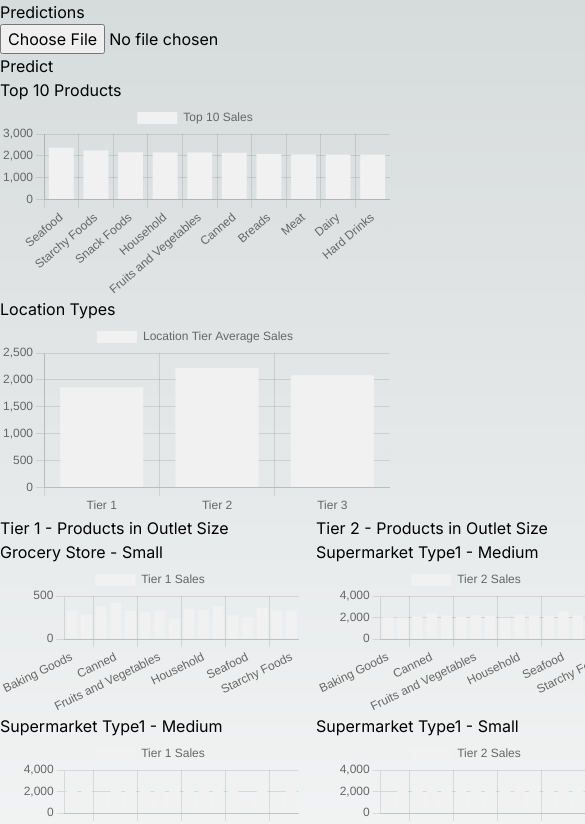
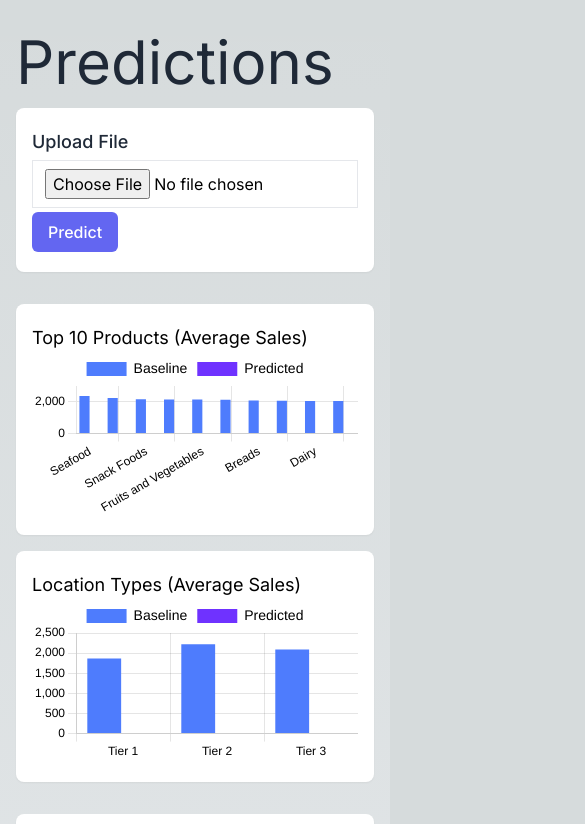
Before and after one commit to sshahniaz/major-project-frontend, a Next.js app in the folder the-catalyst/: page /prediction in a window 390 px wide. Shown: the top 824 px of the page, 585 px wide, since content can reach past the window. Built offline with nearby package versions, Linux system fonts and the light colour scheme.

Commit message:
updated and semi complete

```diff
--- a/the-catalyst/app/globals.css
+++ b/the-catalyst/app/globals.css
@@ -5,16 +5,18 @@
 :root {
   --foreground-rgb: 0, 0, 0;
   --background-start-rgb: 214, 219, 220;
-  --background-end-rgb: 255, 255, 255;
+  --background-end-rgb: 246, 248, 252;
 }
 
 @media (prefers-color-scheme: dark) {
   :root {
     --foreground-rgb: 255, 255, 255;
-    --background-start-rgb: 0, 0, 0;
-    --background-end-rgb: 0, 0, 0;
+    --background-start-rgb: 20, 20, 40;
+    --background-end-rgb: 20, 27, 45;
   }
 }
+
+
 
 body {
   color: rgb(var(--foreground-rgb));
@@ -26,6 +28,18 @@ body {
     rgb(var(--background-start-rgb));
 }
 
+.chartjs-chart .chartjs-legend .chartjs-legend-item span.chartjs-legend-text {
+  color: rgb(255, 255, 255); /* Default color for all labels */
+}
+
+input[type="file"]{
+  /* appearance: none; */
+  /* border: 1px rgb(209 213 219);
+  border-radius: 0.375rem;
+
+  width: 100%; */
+}
+
 @layer utilities {
   .text-balance {
     text-wrap: balance;
--- a/the-catalyst/app/prediction/page.tsx
+++ b/the-catalyst/app/prediction/page.tsx
@@ -5,6 +5,7 @@ import axios from 'axios';
 import { Chart as ChartJS, BarElement, CategoryScale, LinearScale, PointElement, LineElement, Legend, Title } from 'chart.js';
 import { ProductType, OutletSize, OutletType, LocationType, SalesData, Top10ProductTypesSalesInterface } from '@/types/types';// Assuming 'types' folder for interfaces
 import { Line, Bar } from 'react-chartjs-2';
+import { color } from 'chart.js/helpers';
 
 ChartJS.register(
   BarElement,
@@ -23,6 +24,7 @@ interface ChartData {
     data: number[];
     backgroundColor: string;
     borderColor: string;
+    labelColor?: string;
   }[];
 }
 
@@ -30,27 +32,12 @@ interface ChartData {
 
 
 const Prediciton = () => {
-  const [formData, setFormData] = useState<{ predictedResult: any } | null>(null);
+  const [formData, setFormData] = useState<any | null>(null);
   const [isLoading, setIsLoading] = useState(false);
   const [error, setError] = useState<any>(null);
   const [ baselineData, setBaselineData ] = useState<SalesData | null>(null); // Stores baseline data
-
-
-
-
-
-  // const encodingMaps = {
-  //   OutletSize: { 0: 'Small', 1: 'Medium', 2: 'High' },
-  //   OutletType: {
-  //     0: 'Grocery Store',
-  //     1: 'Supermarket Type1',
-  //     2: 'Supermarket Type2',
-  //     3: 'Supermarket Type3',
-  //   },
-  //   LocationType: { 2: 'Tier 3', 1: 'Tier 2', 0: 'Tier 1' },
-  // };
-
-
+  const [predictedResult, setPredictedResult] = useState<SalesData | null>(null); // Stores predicted result
+  const [isDarkMode, setIsDarkMode] = useState(false);
   useEffect(() => {
     const fetchBaselineData = async () => {
       try {
@@ -62,8 +49,16 @@ const Prediciton = () => {
       }
 
     }
+    fetchBaselineData();
 
-    fetchBaselineData();
+    const mediaQuery = window.matchMedia('(prefers-color-scheme: dark)');
+    setIsDarkMode(mediaQuery.matches);
+
+    const handleChange = (event : any) => setIsDarkMode(event.matches);
+    mediaQuery.addEventListener('change', handleChange);
+
+    return () => mediaQuery.removeEventListener('change', handleChange);
+
   }, []);
 
   // console.log(baselineData?.locationType.map((locationType) => locationType.OutletType.map((outletType) => outletType.OutletSize.map((outletSize) => outletSize.productTypes.map((productType) => productType.name)))));
@@ -83,18 +78,11 @@ const Prediciton = () => {
       console.log(response.data);
 
 
-      const fileName = event.target.elements.file.files[ 0 ]?.name ?? '';
+      // const fileName = event.target.elements.file.files[ 0 ]?.name ?? '';
+      setPredictedResult(response.data);
 
-      const decodedPrediction = response.data.prediction.map((value: any, index: number) => ({
-        ...fileName.split('.')[0], // Extract filename for labeling
-        [Object.keys(fileName.split('.')[0])[0]]: index + 1, // Add index as "X" value
-        ...Object.fromEntries(
-          Object.entries(fileName.split('.')[0]).slice(1).map(([key, value]) => [key, response.data.prediction[index]]) // Combine filename features with predicted sales
-        ),
-      }));
+      setFormData(formData); // Update formData with predicted result
 
-      setFormData({ ...formData, predictedResult: decodedPrediction }); // Update formData with predicted result
-      setBaselineData(decodedPrediction); // Update baseline data with predicted result
 
     } catch (error: any) {
       console.error('Error making prediction:', error);
@@ -103,13 +91,52 @@ const Prediciton = () => {
     setIsLoading(false);
   }
 
+  const chartOptions = {
+    scales: {
+      x: {
+        ticks: {
+          color: isDarkMode ?  'white' : 'black',
+        }
+      },
+      y: {
+        beginAtZero: true,
+        ticks: {
+          color: isDarkMode ?  'white' : 'black',
+        },
+      },
+    },
+    plugins: {
+      legend: {
+        labels: {
+          color: isDarkMode ?  'white' : 'black',
+          font: {
+            size: 14,
+          },
+        },
+      },
+    },
+  };
+
   // Generate chart data for a specific feature or group
- const generateChartData = (data: LocationType[] | ProductType[] | OutletType[] | Top10ProductTypesSalesInterface[], label: string): ChartData => {
-  if (!data) return { labels: [], datasets: [] };
+  const generateChartData = ( baselineData: LocationType[] | ProductType[] | OutletType[] | Top10ProductTypesSalesInterface[], predictedData: LocationType[] | ProductType[] | OutletType[] | Top10ProductTypesSalesInterface[], label: string): ChartData => {
+    if (!baselineData && !predictedData) return { labels: [], datasets: [] };
 
     const chartData: ChartData = { labels: [], datasets: [] };
 
-  chartData.labels = data.map((item) => {
+    chartData.labels = baselineData.map((item) => {
+      // Type Guard to ensure the item has the right property
+      if ('productType' in item) {
+        // check if item is of type Top10ProductTypesSalesInterface
+        return (item as Top10ProductTypesSalesInterface).productType;
+
+      } else if ('productType' in item) {
+        return (item as ProductType).name;
+      } else if ('type' in item) {
+        return (item as LocationType | OutletType).type; // Can be either locationType or outletType
+      } else {
+        return item.name; // Throw error for unsupported data type
+      }
+    }) || predictedData.map((item) => {
       // Type Guard to ensure the item has the right property
       if ('productType' in item) {
         // check if item is of type Top10ProductTypesSalesInterface
@@ -124,9 +151,9 @@ const Prediciton = () => {
       }
     });
 
-  chartData.datasets.push({
-    label,
-    data: data.map((item) => {
+
+    const extractData = (data: LocationType[] | ProductType[] | OutletType[] | Top10ProductTypesSalesInterface[]) => {
+      return data.map((item) => {
         // Similar type guard approach for sales data
         if ('sales' in item) {
           return (item as { sales: number }).sales;
@@ -139,79 +166,151 @@ const Prediciton = () => {
         } else {
           return 0; // Default value for missing sales data
         }
-    }),
-    backgroundColor: `#F1F1F1`,
-    borderColor: `rgba(0, 0, 0, 0.2)`,
+      });
+    }
+      // chartData.datasets.push({
+      //   label,
+      //   data: data.map((item) => {
+      //     // Similar type guard approach for sales data
+      //     if ('sales' in item) {
+      //       return (item as { sales: number }).sales;
+      //     } else if ('averageTierSales' in item) {
+      //       return (item as LocationType).averageTierSales;
+      //     } else if ('averageTypeSales' in item) {
+      //       return (item as OutletType).averageTypeSales;
+      //     } else if ('averageSales' in item) {
+      //       return (item as ProductType).averageSales;
+      //     } else {
+      //       return 0; // Default value for missing sales data
+      //     }
+      //   }),
+      //   backgroundColor: `#F1F1F1`,
+      //   borderColor: `rgba(0, 0, 0, 0.2)`,
+      // });
+
+    if (baselineData) {
+      chartData.datasets.push({
+        label: 'Baseline',
+        data: extractData(baselineData),
+        backgroundColor: `#4e7cfd`,
+        borderColor: `rgb(255, 255, 255)`,
+
+      });
+    }
+
+    if (predictedData) {
+      chartData.datasets.push({
+        label: 'Predicted',
+        data: extractData(predictedData),
+        backgroundColor: `#6f32ff`,
+        borderColor: `rgb(255, 255, 255)`,
+
       });
 
-  return chartData;
-};
+    }
 
 
+
+      return chartData;
+
+
+  }
 
 
   // const chartFeatures = ['OutletSize', 'LocationType', 'OutletType'];
 
   return (
-    <div>
+    <div className='flex min-h-screen flex-col justify-center items-center'>
+       <div className='w-full max-w-screen-2xl px-4'>
 
-      <h2>Predictions</h2>
-
-       <div>
-      {/* Form for uploading CSV */}
+        <h2 className='text-gray-800 dark:text-white text-6xl pt-8'>Predictions</h2>
+        <div className="flex flex-col md:flex-row justify-between items-center gap-4 mt-4">
+          <div className="bg-white shadow-sm rounded-lg overflow-hidden dark:bg-gray-800">  {/* Form card with dark mode switch */}
+            <div className="px-4 py-5 sm:p-6">
           <form onSubmit={handleSubmit}>
-          <input type="file" name="file" required />
-           <button type="submit">Predict</button>
+            <div className="flex flex-wrap -mb-3">
+              <label htmlFor="file" className="text-lg font-medium text-gray-800 dark:text-white mb-1 w-full sm:w-1/2">
+                Upload File
+              </label>
+              <input
+                id="file"
+                type="file"
+                name="file"
+                required
+                className="appearance-none rounded-none relative block w-full px-3 py-2 border borer-gray-300 focus:outline-none focus:ring-indigo-500 focus:border-indigo-500 sm:text-sm"
+              />
+            </div>
+            <button
+              type="submit"
+              className="inline-flex items-center px-4 py-2 mt-4 bg-indigo-500 rounded-md font-medium text-white hover:bg-indigo-700 focus:outline-none focus:ring-2 focus:ring-offset-2 focus:ring-indigo-500"
+            >
+              Predict
+            </button>
           </form>
-      {isLoading && <p>Loading...</p>}
-      {error && <p>Error: {error.message}</p>}
-        {formData?.predictedResult || (baselineData) ? (
-        <div className="charts-container">
-          {/* Top 10 Products Chart */}
-          <div className="chart-wrapper">
-            <h3>Top 10 Products</h3>
-            <Bar data={generateChartData(baselineData?.top10ProductTypesSales || [], 'Top 10 Sales')} options={{}} />
+        </div>
       </div>
 
-          {/* Location Types Chart */}
-          <div className="chart-wrapper">
-            <h3>Location Types</h3>
-            <Bar data={generateChartData(baselineData?.locationType || [], 'Location Tier Average Sales')} options={{}} />
+      {isLoading && <p className="text-center text-gray-500 dark:text-gray-300 text-lg">Loading...</p>}
+      {error && <p className="text-center text-red-500 text-lg">Error: {error.message}</p>}
     </div>
 
-            {/* Per Tier Charts */}
-            <div className='product-store-sales-wrapper flex flex-row space-x-4'>
-
-              {baselineData?.locationType?.map((locationType) => (
-            <div className="charts-container w-full" key={locationType.type}>
-                  <h3>{locationType.type} - Products in Outlet Size</h3>
-
-
-              {locationType.OutletType?.map((outletType) => (
-
-                outletType.OutletSize.map((outletSize) => (
-                  <div className='chart-wrapper ' key={outletSize.size}>
-                    <h4>{ `${outletType.type} - ${outletSize.size}`}</h4>
-
-                    <Bar data={generateChartData(outletSize.productTypes, `${locationType.type} Sales`)} options={{}} />
-
+        {(baselineData) || (predictedResult) ? (
+          <div className="mt-8">
+            <div className="grid grid-cols-1 md:grid-cols-2 gap-4">
+              <div className="bg-white shadow-sm rounded-lg overflow-hidden dark:bg-gray-800">  {/* Top 10 Products Chart card */}
+                <div className="px-4 py-5 sm:p-6">
+                   <h3 className='"text-gray-700 dark:text-gray-200 text-lg'>Top 10 Products (Average Sales)</h3>
+                   <Bar data={generateChartData(baselineData?.top10ProductTypesSales || [], predictedResult?.top10ProductTypesSales || [], 'Top 10 Sales')} options={chartOptions} />
                 </div>
-                ))
-
-              ))}
-
-            </div>
-          ))}
-
               </div>
 
+              <div className="bg-white shadow-sm rounded-lg overflow-hidden dark:bg-gray-800">  {/* Location Types Chart card */}
+                <div className="px-4 py-5 sm:p-6">
+                  <h3 className='"text-gray-700 dark:text-gray-200 text-lg'>Location Types (Average Sales)</h3>
+                  <Bar data={generateChartData(baselineData?.locationType || [], predictedResult?.top10ProductTypesSales || [], 'Location Tier Average Sales')} options={chartOptions} />
                </div>
-      ) : null}
               </div>
 
 
             </div>
 
+            <div className="grid grid-cols-1 md:grid-cols-2 gap-4 mt-8">  {/* Per Tier Charts */}
+                {baselineData?.locationType.map((locationType) => (
+                  <div className="bg-white shadow-sm rounded-lg overflow-hidden dark:bg-gray-800" key={locationType.type}>
+                    <div className="px-4 py-5 sm:p-6">
+
+                       <h3 className="text-gray-700 dark:text-gray-200 text-lg">{locationType.type} - Average Sales of Products Each Outlet by Location</h3>  {/* Text color based on dark mode */}
+                       {locationType.OutletType?.map((outletType) => (
+                         <div className="mt-4" key={outletType.type}>
+                           {outletType.OutletSize?.map((outletSize) => (
+                             <>
+
+                               <h4 className="text-gray-700 dark:text-gray-200 text-lg" key={outletSize.size}>{`${outletType.type} - ${outletSize.size}`}</h4>
+                               <Bar data={generateChartData(outletSize.productTypes,
+                      predictedResult?.locationType?.find((location) => location.type === locationType.type)?.OutletType?.find((outlet) => outlet.type === outletType.type)?.OutletSize?.find((size) => size.size === outletSize.size)?.productTypes || []
+                      , `${locationType.type} Sales`)} options={chartOptions} />
+
+                             </>
+
+                           ))}
+                          </div>
+                    ))}
+                    </div>
+                  </div>
+
+                  ))}
+              </div>
+          </div>
+    ) : null}
+
+
+
+
+
+
+
+      </div>
+   </div>
   )
 }
 
--- a/the-catalyst/tailwind.config.ts
+++ b/the-catalyst/tailwind.config.ts
@@ -13,6 +13,10 @@ const config: Config = {
         "gradient-conic":
           "conic-gradient(from 180deg at 50% 50%, var(--tw-gradient-stops))",
       },
+      textColor: {
+        'axis-label-light': 'text-gray-700 dark:text-gray-200', // Light theme color
+        'axis-label-dark': 'text-gray-200 dark:text-gray-700', // Dark theme color
+      },
     },
   },
   plugins: [],
```
Lines whose indentation alone changed are shown as unchanged.
